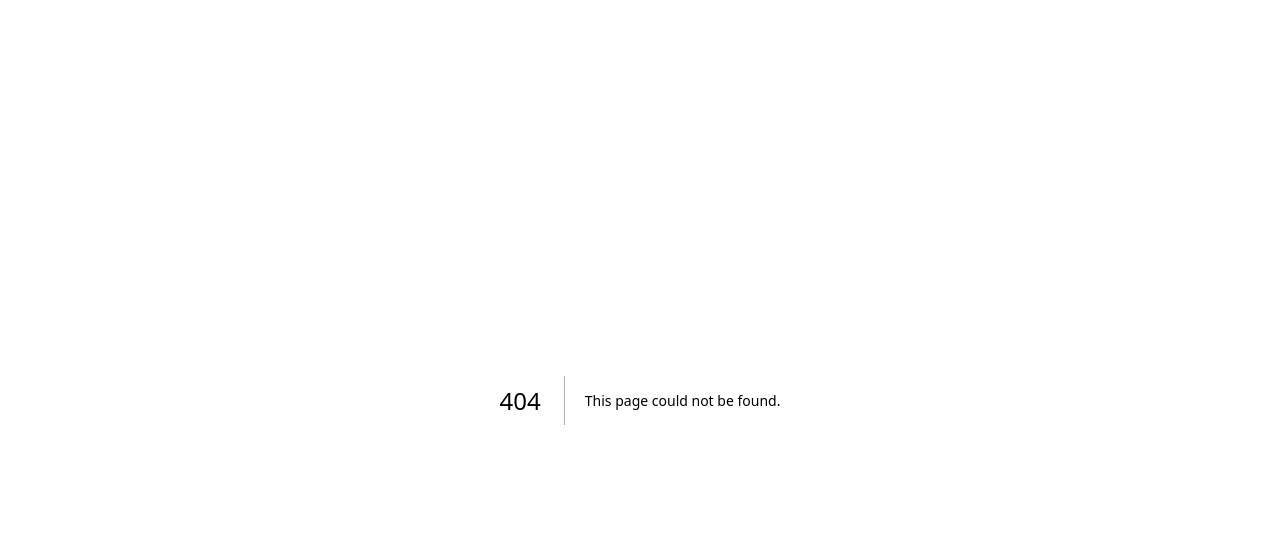
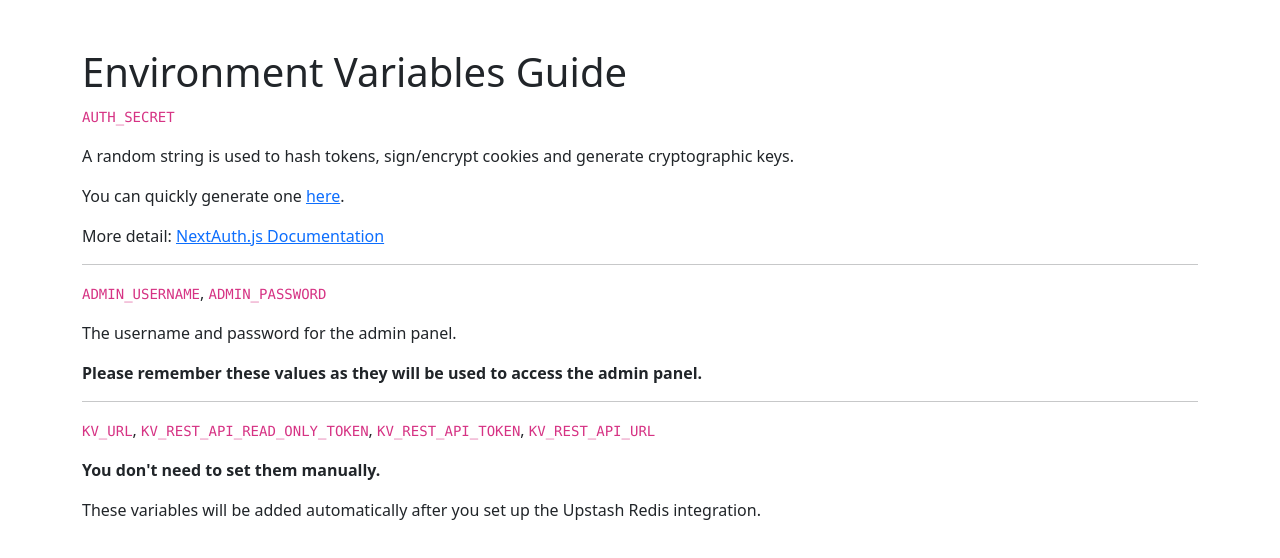
Before and after one commit to GlowMediaTW/sns-ai-chatbot, a Next.js app: page /env in a window 1280 px wide. Before the commit this address had no page. Shown: the top 558 px of the page. Built offline with nearby package versions, Linux system fonts and the light colour scheme; what @ant-design/nextjs-registry would draw is missing.

Commit message:
feat: add environment variables guide

```diff
--- /dev/null
+++ b/app/env/page.tsx
@@ -0,0 +1,35 @@
+import Markdown from '@/components/Markdown';
+
+export default function EnvPage() {
+  return (
+    <div className="my-5 container">
+      <Markdown
+        content={`# Environment Variables Guide
+
+\`AUTH_SECRET\`
+
+A random string is used to hash tokens, sign/encrypt cookies and generate cryptographic keys.
+
+You can quickly generate one [here](https://auth-secret-gen.vercel.app).
+
+More detail: [NextAuth.js Documentation](https://next-auth.js.org/configuration/options#secret)
+
+---
+
+\`ADMIN_USERNAME\`, \`ADMIN_PASSWORD\`
+
+The username and password for the admin panel.
+
+**Please remember these values as they will be used to access the admin panel.**
+
+---
+
+\`KV_URL\`, \`KV_REST_API_READ_ONLY_TOKEN\`, \`KV_REST_API_TOKEN\`, \`KV_REST_API_URL\`
+
+**You don't need to set them manually.**
+
+These variables will be added automatically after you set up the Upstash Redis integration.`}
+      />
+    </div>
+  );
+}
```
